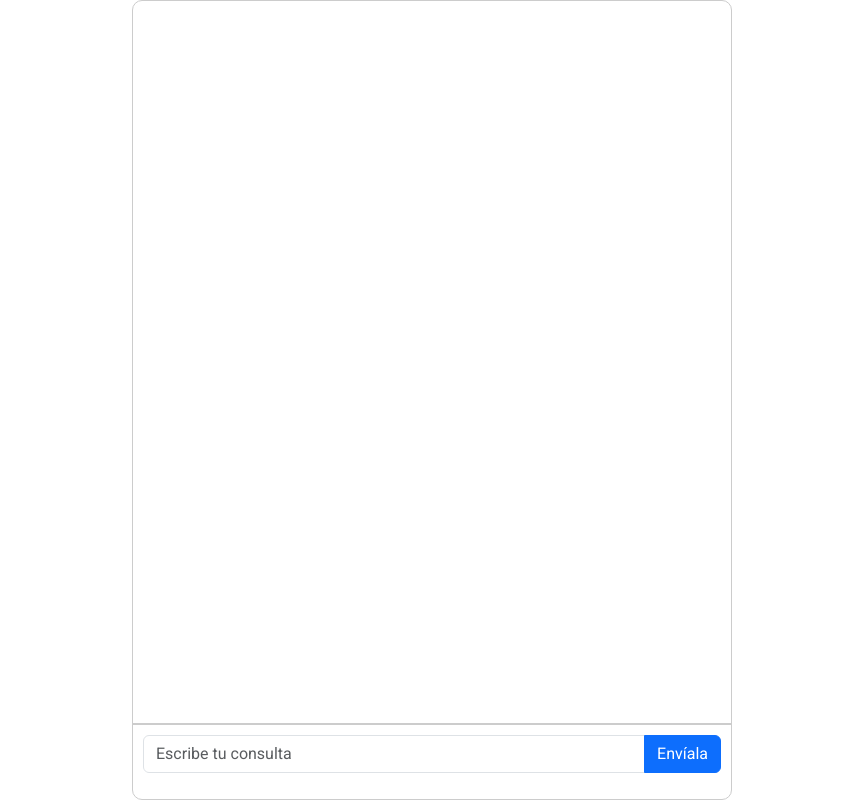
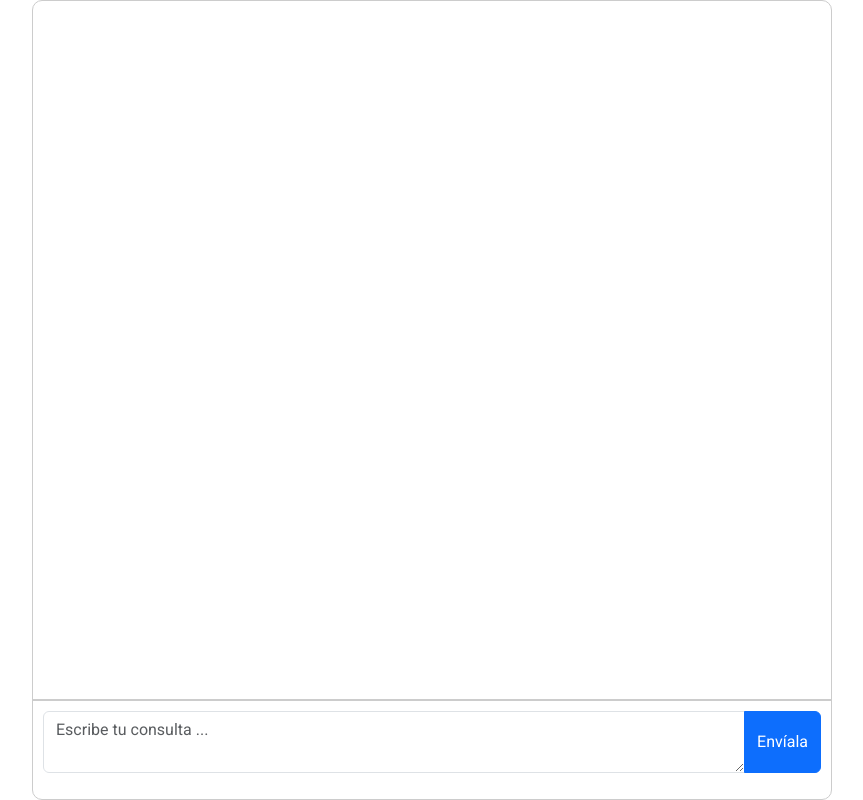
Before and after one commit to sashirestela/genaiproject, a website with bundled scripts: page chatbot-client/index.html in a window 1280 px wide. Shown: the whole page, without its empty margins (208-1071 px from the left). Built offline with nearby package versions, Linux system fonts and the light colour scheme.

Commit message:
Handling textarea

```diff
--- a/chatbot-client/css/style.css
+++ b/chatbot-client/css/style.css
@@ -8,7 +8,7 @@ body {
   display: flex;
   flex-direction: column;
   height: 100vh;
-  max-width: 600px;
+  max-width: 800px;
   margin: auto;
   border: 1px solid #ccc;
   border-radius: 10px;
--- a/chatbot-client/index.html
+++ b/chatbot-client/index.html
@@ -14,8 +14,7 @@
     <div id="chat-container" class="chat-container">
       <div id="chat-box" class="chat-box"></div>
       <div id="chat-input" class="input-group mb-3">
-        <input type="text" id="message-input" class="form-control" placeholder="Escribe tu consulta">
-        <!--<textarea id="message-input" class="form-control" placeholder="Escribe tu consulta ..."></textarea>-->
+        <textarea id="message-input" class="form-control" placeholder="Escribe tu consulta ..."></textarea>
         <button id="send-button" class="btn btn-primary" type="button">Envíala</button>
       </div>
     </div>
--- a/chatbot-client/js/main.js
+++ b/chatbot-client/js/main.js
@@ -15,6 +15,7 @@ document.addEventListener('DOMContentLoaded', () => {
   sendButton.addEventListener('click', handleMessageSend);
   messageInput.addEventListener('keypress', (e) => {
     if (e.key === 'Enter') {
+      e.preventDefault();
       handleMessageSend();
     }
   });
```
